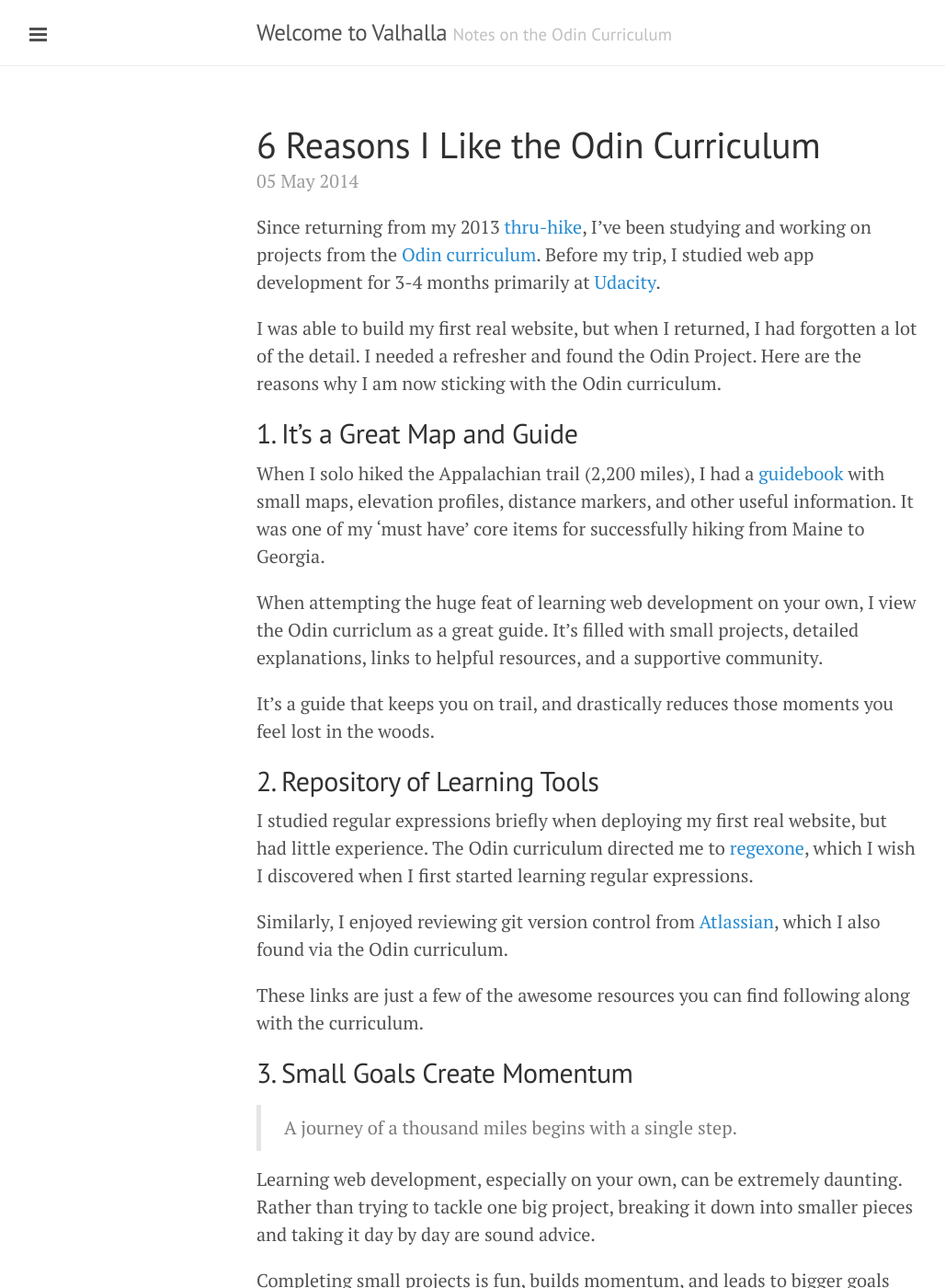
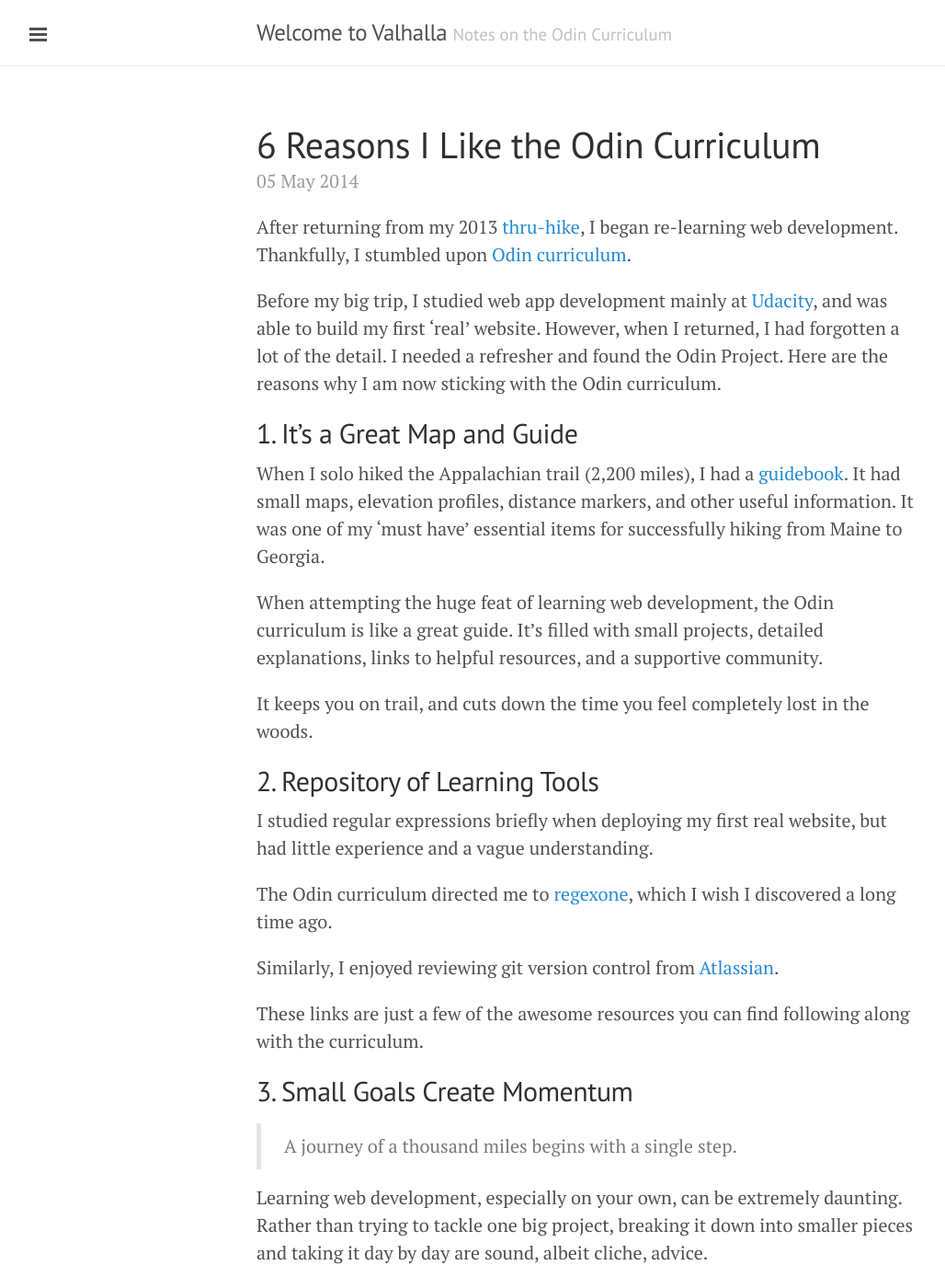
Before and after one commit to Jberczel/jberczel.github.io, a Jekyll site: the page built from _posts/2014-05-05-why-i-like-odin.md, in a window 1280 px wide and 1400 px high. Shown: the whole window at 92% size, without its empty margins (1-1029 px from the left). Built offline with Jekyll 4.4.1, drawn with Linux system fonts in a browser that asks for light colours; Markdown is read by kramdown in place of the engine named in the settings; comment, search, counter and statistics services are not loaded; some of the changed text lies outside the part shown.

Commit message:
Edit odin post

```diff
--- a/_posts/2014-05-05-why-i-like-odin.md
+++ b/_posts/2014-05-05-why-i-like-odin.md
@@ -5,24 +5,26 @@ comments: true
 permalink: why-i-like-odin
 ---
 
-Since returning from my 2013 [thru-hike](http://www.atjindo.com), I've been studying and working on projects from the [Odin curriculum](http://www.theodinproject.com/courses). Before my trip, I studied web app development for 3-4 months primarily at [Udacity](https://www.udacity.com/).
+After returning from my 2013 [thru-hike](http://www.atjindo.com), I began re-learning web development. Thankfully, I stumbled upon [Odin curriculum](http://www.theodinproject.com/courses).
 
- I was able to build my first real website, but when I returned, I had forgotten a lot of the detail. I needed a refresher and found the Odin Project. Here are the reasons why I am now sticking with the Odin curriculum.
+Before my big trip, I studied web app development mainly at [Udacity](https://www.udacity.com/), and was able to build my first 'real' website.  However, when I returned, I had forgotten a lot of the detail. I needed a refresher and found the Odin Project. Here are the reasons why I am now sticking with the Odin curriculum.
 
 <!--more-->
 
 ##1. It's a Great Map and Guide
 
-When I solo hiked the Appalachian trail (2,200 miles), I had a [guidebook](http://www.amazon.com/The-A-T-Guide-Southbound-2013/dp/0982980833/ref=sr_1_2?ie=UTF8&qid=1399332731&sr=8-2&keywords=awol+guide+southbound) with small maps, elevation profiles, distance markers, and other useful information. It was one of my 'must have' core items for successfully hiking from Maine to Georgia.
+When I solo hiked the Appalachian trail (2,200 miles), I had a [guidebook](http://www.amazon.com/The-A-T-Guide-Southbound-2013/dp/0982980833/ref=sr_1_2?ie=UTF8&qid=1399332731&sr=8-2&keywords=awol+guide+southbound). It had small maps, elevation profiles, distance markers, and other useful information. It was one of my 'must have' essential items for successfully hiking from Maine to Georgia.
 
-When attempting the huge feat of learning web development on your own, I view the Odin curriclum as a great guide. It's filled with small projects, detailed explanations, links to helpful resources, and a supportive community.
+When attempting the huge feat of learning web development, the Odin curriculum is like a great guide. It's filled with small projects, detailed explanations, links to helpful resources, and a supportive community.
 
-It's a guide that keeps you on trail, and drastically reduces those moments you feel lost in the woods.
+It keeps you on trail, and cuts down the time you feel completely lost in the woods.
 
 ##2. Repository of Learning Tools
-I studied regular expressions briefly when deploying my first real website, but had little experience. The Odin curriculum directed me to [regexone](http://regexone.com/), which I wish I discovered when I first started learning regular expressions.
+I studied regular expressions briefly when deploying my first real website, but had little experience and a vague understanding.
 
-Similarly, I enjoyed reviewing git version control from [Atlassian](https://www.atlassian.com/git/tutorial), which I also found via the Odin curriculum.
+The Odin curriculum directed me to [regexone](http://regexone.com/), which I wish I discovered a long time ago.
+
+Similarly, I enjoyed reviewing git version control from [Atlassian](https://www.atlassian.com/git/tutorial).
 
 These links are just a few of the awesome resources you can find following along with the curriculum.
 
@@ -30,11 +32,11 @@ These links are just a few of the awesome resources you can find following along
 
 >A journey of a thousand miles begins with a single step.
 
-Learning web development, especially on your own, can be extremely daunting.  Rather than trying to tackle one big project, breaking it down into smaller pieces and taking it day by day are sound advice.
+Learning web development, especially on your own, can be extremely daunting.  Rather than trying to tackle one big project, breaking it down into smaller pieces and taking it day by day are sound, albeit cliche, advice.
 
 Completing small projects is fun, builds momentum, and leads to bigger goals and projects.
 
-As an example, I enjoyed working on small projects such as the [sketchpad](https://github.com/Jberczel/odin-projects/tree/master/sketchpad) project (intro to jQuery technology).
+As an example, I enjoyed working on a [sketchpad](https://github.com/Jberczel/odin-projects/tree/master/sketchpad) project, which is a basic introduction to jQuery.
 
 Like learning a musical instrument, it takes time, deliberate practice, and patience to achieve success. By working on small projects, you avoid a lot of frustration, and learn to enjoy the process.
 
@@ -49,7 +51,7 @@ When projects become more complex, you learn more about each technology.
 I think this approach is better than learning all the tools independently.  That would be like spending a month learning html/css, and then after that, spending a month learning back-end development and databases.  Ideally, you should be learning both for two months to reinforce learning and see the connection between both technologies.
 
 
-##5 Building a Portfolio
+##5. Building a Portfolio
 
 At Udacity, I'd watch short, 5-minute videos and solve small problems until getting to bigger problem sets at the end of each lesson.  I enjoyed this style of learning, but this is where I think the Odin Project stands out.  Rather than just submitting small code snippets, you're constantly writing and pushing code to github.
 
```
